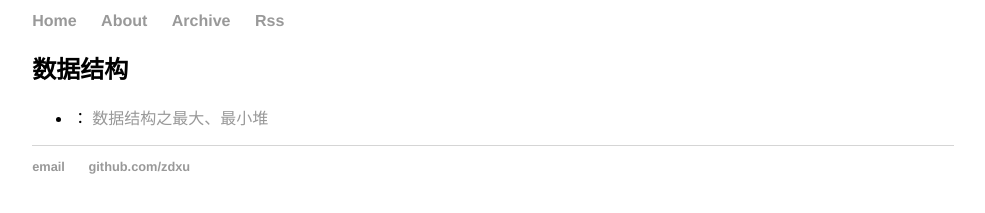
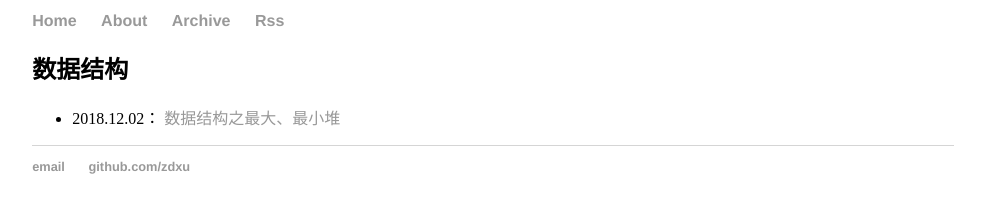
Before and after one commit to zdxu/zdxu.github.io, a Jekyll site: the page built from archive.html, in a window 1280 px wide. Shown: the part 266-479 px from the top of the page, without its empty margins (147-1132 px from the left). Built offline with Jekyll 4.4.1, drawn with Linux system fonts in a browser that asks for light colours.

Commit message:
post test

```diff
--- a/archive.html
+++ b/archive.html
@@ -18,7 +18,7 @@ active: archive
             {{ post.lastmod | date: "%Y.%m.%d"  }}：
             <a href="{{ post.url | relative_url}}">{{ post.title }}</a>
           {% else %}
-            {{ post.lastmod | date: "%Y.%m.%d"  }}：
+            {{ post.date | date: "%Y.%m.%d"  }}：
             <a href="{{ post.url | relative_url}}">{{ post.title }}</a>
           {% endif %}
         </li>
```
